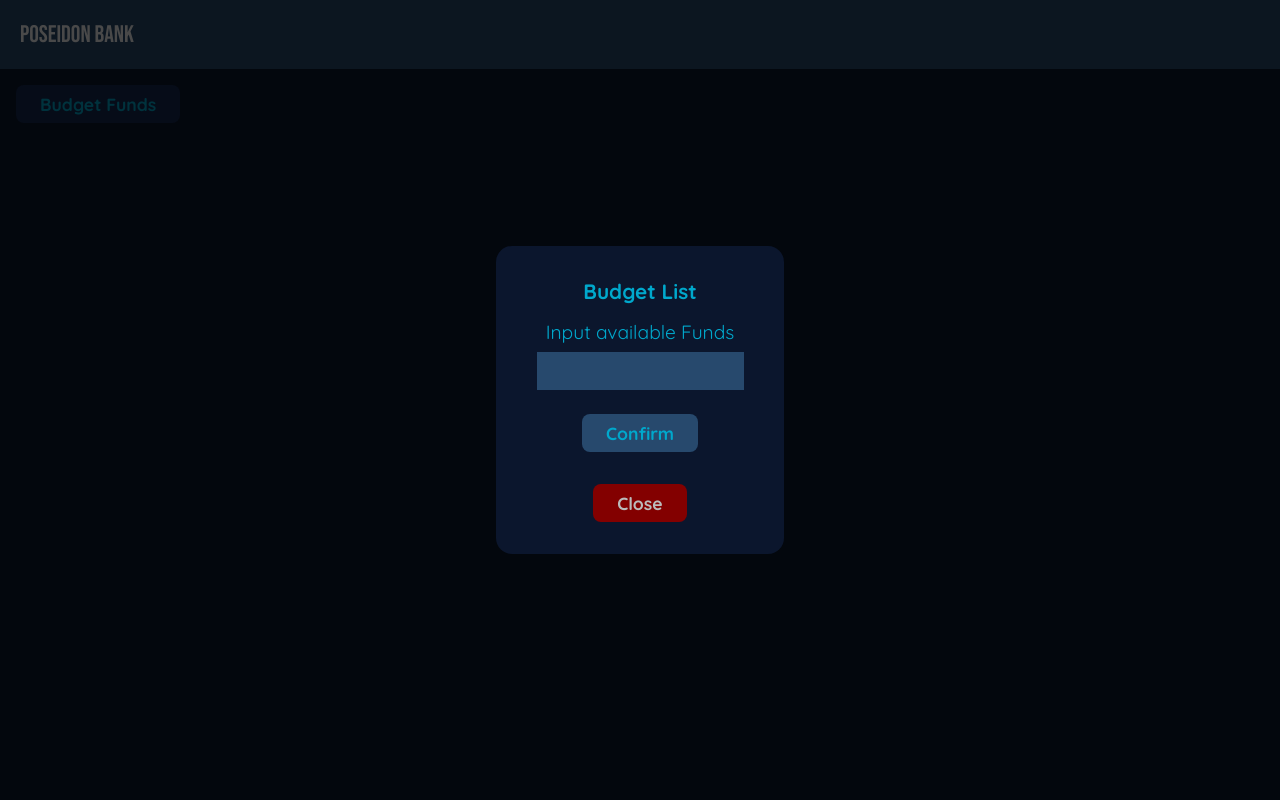
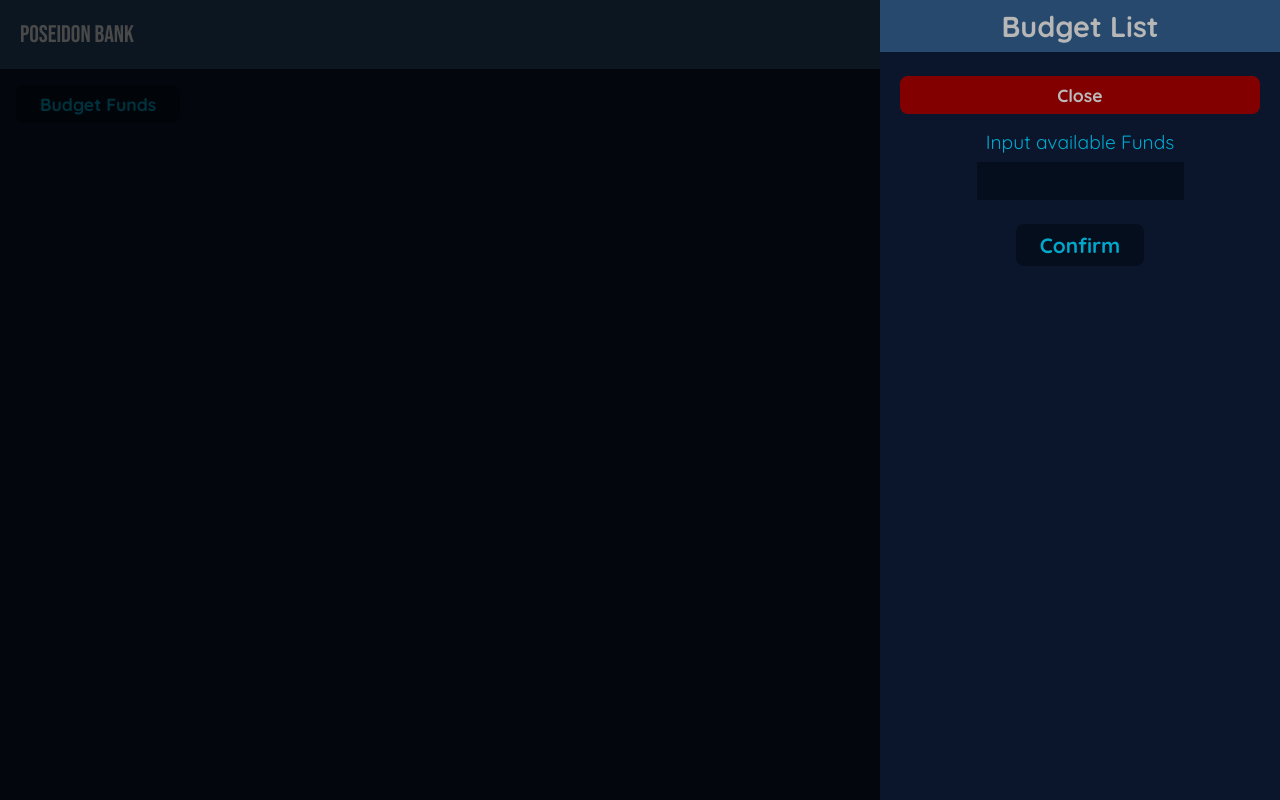
Before and after one commit to jbmendoza3/bank-app, a React (Create React App) app: page / in a window 1280 px wide. Both pictures are taken after a click on the button "Budget Funds". Built offline with nearby package versions, Linux system fonts and the light colour scheme.

Commit message:
Added Budget Funds Feature

```diff
--- a/src/App.css
+++ b/src/App.css
@@ -1,5 +1,5 @@
 body {
-  background-color: #142850;
+  background-color: #0b162d;
 }
 
 .App {
--- a/src/components/BudgetFund/BudgetFund.css
+++ b/src/components/BudgetFund/BudgetFund.css
@@ -10,15 +10,15 @@
   font-style: normal;
 }
 
-body {
+/* body {
   background-color: #0b162d;
-}
+} */
 
 button {
   padding-inline: 1.5rem;
   padding-block: 0.5rem;
   margin: 1rem;
-  background-color: #142850;
+  background-color: #040e1d;
   border: hidden;
   border-radius: 0.5rem;
   font-size: 1.1rem;
@@ -27,29 +27,31 @@ button {
 
 button:hover {
   cursor: pointer;
-  background-color: #3c546e;
+  background-color: #0d1c3b;
 }
 
 .button {
   padding-inline: 1.5rem;
   padding-block: 0.5rem;
   margin: 1rem;
-  background-color: #27496d;
+  background-color: #040e1d;
   border: hidden;
   border-radius: 0.5rem;
-  font-size: 1.1rem;
+  font-size: 1.3rem;
   font-weight: bolder;
 }
 
 .button:hover {
   cursor: pointer;
-  background-color: #3c546e;
+  background-color: #0d1c3b;
 }
 
 .closeButton {
   background-color: rgb(131, 0, 0);
   color: rgb(187, 187, 187);
   font-weight: bolder;
+  width: 90%;
+  margin-top: 0.5rem;
 }
 
 .closeButton:hover {
@@ -64,7 +66,7 @@ button:hover {
 .budgetPopupDisplayed {
   display: flex;
   position: absolute;
-  justify-content: center;
+  justify-content: end;
   align-items: center;
   top: 0;
   height: 100%;
@@ -76,31 +78,68 @@ button:hover {
   text-align: center;
   background-color: #0b162d;
   z-index: 100;
-  padding: 1rem;
-  border-radius: 1rem;
   color: rgb(171, 232, 244);
-  width: 20%;
-  height: auto;
+  width: 25rem;
+  max-width: 25rem;
+  height: 100%;
   font-size: 1.2rem;
 }
 
 .popupContainer p {
   font-size: 1.3rem;
   font-weight: bolder;
-  margin-block: 1rem;
+  margin-block: 0.5rem;
+  margin-inline: 0.5rem;
+  background-color: #040e1d;
+  padding: 0.5rem;
+}
+
+.popupContainer h2 {
+  background-color: #27496d;
+  padding: 0.5rem;
+  color: rgb(183, 183, 183);
+  margin-bottom: 1rem;
+}
+
+.popupContainer h4 {
+  margin-block: 0.5rem;
+}
+
+.popupContainer label {
+  padding-inline: 0.5rem;
+}
+
+.budgetFundForm1 {
+  text-align: center;
+}
+
+.displayNone {
+  display: none;
 }
 
 .budgetFundForm2 {
-  display: none;
+  display: block;
 }
 
-.budgetFundForm1 p {
-  text-align: center;
+.budgetFundForm2 p {
+  font-size: 1rem;
+}
+
+.green {
+  color: rgb(85, 242, 85);
+}
+
+.red {
+  color: rgb(244, 87, 87);
+}
+
+.whitesmoke {
+  color: rgb(201, 201, 201);
 }
 
 input[type="text"],
 input[type="number"] {
-  background-color: #27496d;
+  background-color: #040e1d;
   border: hidden;
   padding: 0.5rem;
   margin: 0.5rem;
@@ -114,3 +153,35 @@ input[type="number"]:focus {
   padding: 0.5rem;
   font-size: 1.1rem;
 }
+
+.spaceEvenly {
+  display: flex;
+  justify-content: space-between;
+  align-items: center;
+}
+
+.item {
+  background-color: #040e1d;
+  padding: 0.3rem;
+  margin-inline: 0.5rem;
+  width: 50%;
+}
+
+table {
+  text-align: center;
+  width: 100%;
+}
+
+table td {
+  padding: 0;
+}
+
+.deleteItemButton {
+  padding: 0;
+  margin-inline: 0.5rem;
+  font-size: 1.5rem;
+}
+
+.deleteItemButton i {
+  color: rgb(224, 83, 83);
+}
--- a/src/components/BudgetFund/BudgetFund.jsx
+++ b/src/components/BudgetFund/BudgetFund.jsx
@@ -4,7 +4,33 @@ import { useState } from "react";
 
 export default function BudgetFund() {
   const [display, setDisplay] = useState("budgetPopupNotDisplayed");
+  const [remainingFundsDisplay, setRemainingFundsDisplay] = useState("green");
   const [okspoks, setOkspoks] = useState(true);
+
+  const [form1ClassName, setForm1ClassName] = useState("budgetFundForm1");
+  const [form2ClassName, setForm2ClassName] = useState("displayNone");
+
+  const [totalFunds, setTotalFunds] = useState();
+  const [itemNameInput, setItemNameInput] = useState("");
+  const [itemAllocatedFunds, setItemAllocatedFunds] = useState("");
+  const [listItems, setListItems] = useState([]);
+  const [remainingFunds, setRemainingFunds] = useState();
+
+  // Beer
+  // PHP 10
+
+  const handleTotalFundsInput = (event) => {
+    setTotalFunds(event.target.value);
+    setRemainingFunds(event.target.value);
+  };
+
+  const handleItemNameInput = (event) => {
+    setItemNameInput(event.target.value);
+  };
+
+  const handleItemAllocatedFunds = (event) => {
+    setItemAllocatedFunds(event.target.value);
+  };
 
   function displayPopup() {
     let className = "";
@@ -19,37 +45,132 @@ export default function BudgetFund() {
     setDisplay(className);
   }
 
+  const handleSubmitForm1 = (event) => {
+    event.preventDefault();
+    if (totalFunds >= 0) {
+      setForm1ClassName("displayNone");
+      setForm2ClassName("budgetFundForm2");
+    } else {
+      alert("Please input a Positive Value.");
+    }
+  };
+
+  const handleSubmitForm2 = (event) => {
+    event.preventDefault();
+    if (itemAllocatedFunds >= 0) {
+      setListItems([...listItems, { itemNameInput, itemAllocatedFunds }]);
+      setItemNameInput("");
+      setItemAllocatedFunds("");
+      setRemainingFunds(remainingFunds - itemAllocatedFunds);
+      if (remainingFunds - itemAllocatedFunds < 0) {
+        setRemainingFundsDisplay("red");
+      } else {
+        setRemainingFundsDisplay("green");
+      }
+    } else {
+      alert("Please Input a Positive Value.");
+    }
+  };
+
+  const handleDeleteItem = (index, allocatedFunds) => {
+    const updatedListItems = [...listItems];
+    updatedListItems.splice(index, 1);
+    setListItems(updatedListItems);
+
+    setRemainingFunds((prevRemainingFunds) => {
+      const newRemainingFunds = prevRemainingFunds + Number(allocatedFunds);
+      setRemainingFundsDisplay(newRemainingFunds < 0 ? "red" : "green");
+      return newRemainingFunds;
+    });
+  };
+
   return (
     <div>
       <button onClick={displayPopup}>Budget Funds</button>
       <div className={display}>
         <div className="popupContainer">
-          <p>Budget List</p>
-          <div className="budgetFundForm1">
-            <form id="howMuchFundsForm">
+          <h2>Budget List</h2>
+          <button className="closeButton" onClick={displayPopup}>
+            Close
+          </button>
+          <div className={form1ClassName}>
+            <form id="howMuchFundsForm" onSubmit={handleSubmitForm1}>
               <label>Input available Funds</label>
               <br />
-              <input type="number" name="funds" />
+              <input
+                type="number"
+                name="funds"
+                onChange={handleTotalFundsInput}
+                required
+              />
               <br />
               <input type="submit" value="Confirm" className="button" />
             </form>
           </div>
 
-          <div className="budgetFundForm2">
-            <form>
-              <label>Name: </label>
-              <input type="text" name="things" required />
-              <br />
-              <label>Funds Allocated: </label>
-              <input type="number" name="" required />
-              <br />
+          <div className={form2ClassName}>
+            <form onSubmit={handleSubmitForm2}>
+              <h6>Total Funds</h6>
+              <h3>
+                PHP <span className="whitesmoke">{totalFunds}</span>
+              </h3>
+              <span className="spaceEvenly">
+                <label>Label: </label>
+                <input
+                  type="text"
+                  name="things"
+                  value={itemNameInput}
+                  onChange={handleItemNameInput}
+                  required
+                />
+              </span>
+              <span className="spaceEvenly">
+                <label>Funds Allocated: </label>
+                <input
+                  type="number"
+                  name=""
+                  value={itemAllocatedFunds}
+                  onChange={handleItemAllocatedFunds}
+                  required
+                />
+              </span>
+
               <input type="submit" value="Add" className="button" />
             </form>
-            <div className="listContainer"></div>
+            <h6>Remaining Funds</h6>
+            <h3>
+              PHP{" "}
+              <span className={remainingFundsDisplay}>{remainingFunds}</span>
+            </h3>
+            <div className="listContainer">
+              <table>
+                <thead>
+                  <tr>
+                    <td>Label</td>
+                    <td>Cost</td>
+                  </tr>
+                </thead>
+                <tbody>
+                  {listItems.map((item, index) => (
+                    <tr key={index}>
+                      <td className="item">{item.itemNameInput}</td>
+                      <td className="item">PHP {item.itemAllocatedFunds}</td>
+                      <td>
+                        <button
+                          onClick={() =>
+                            handleDeleteItem(index, item.itemAllocatedFunds)
+                          }
+                          className="deleteItemButton"
+                        >
+                          <i className="fa-solid fa-trash"></i>
+                        </button>
+                      </td>
+                    </tr>
+                  ))}
+                </tbody>
+              </table>
+            </div>
           </div>
-          <button className="closeButton" onClick={displayPopup}>
-            Close
-          </button>
         </div>
       </div>
     </div>
```
